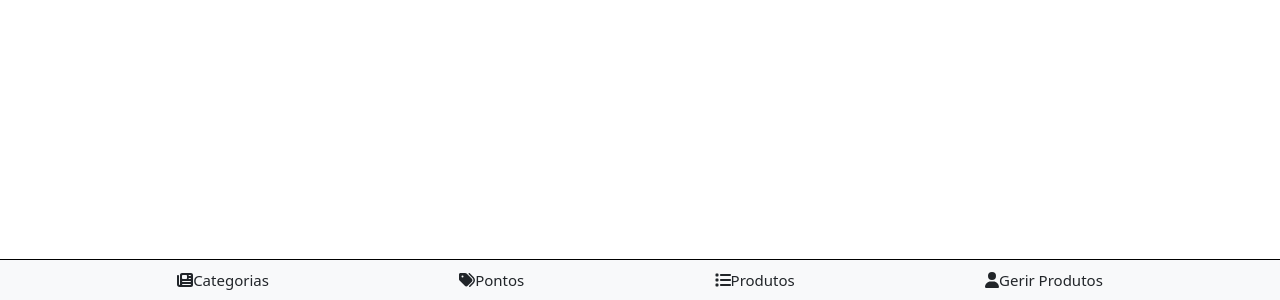
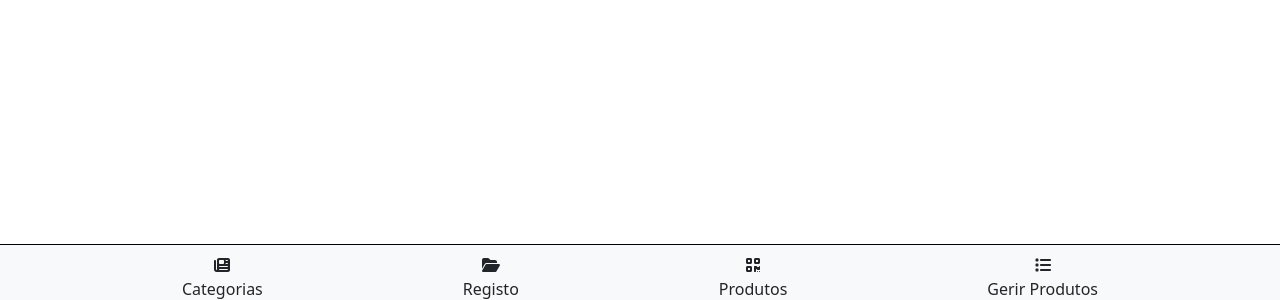
Before and after one commit to GuilhermeBarbosa2002/IO-ACADEMY, a Vue app: page /pontos-ofertas in a window 1280 px wide. Shown: the part 500-800 px from the top of the page. Built offline with nearby package versions, Linux system fonts and the light colour scheme; no server answers.

Commit message:
Registos de trocas

```diff
--- a/src/App.vue
+++ b/src/App.vue
@@ -1,5 +1,5 @@
 <script>
-import Navbar from './components/navbar/NavBar.vue'; // Importe o componente da navbar
+import Navbar from './components/navBar/NavBar.vue'; // Importe o componente da navbar
 import 'bootstrap/dist/css/bootstrap.css';
 import 'bootstrap/dist/js/bootstrap.js';
 
--- a/src/components/GerirProdutos/GerirProdutos.vue
+++ b/src/components/GerirProdutos/GerirProdutos.vue
@@ -140,7 +140,7 @@ export default {
 
       const downloadURL = await getDownloadURL(storageRef);
 
-      const productData = {
+      let productData = {
         nome: this.newProduct.nome,
         pontos: this.newProduct.pontos,
         descricao: this.newProduct.descricao,
--- a/src/components/PontosOfertas/PontosOfertas.vue
+++ /dev/null
@@ -1,30 +0,0 @@
-<template>
-    <div>
-      <div id="qrcode"></div>
-    </div>
-  </template>
-
-  <script>
-  import io from 'socket.io-client';
-
-  export default {
-    mounted() {
-      const socket = io('http://localhost:3000');
-
-      socket.on('connect', () => {
-        console.log('Conectado ao servidor WebSocket');
-
-        // Simulação da leitura do QR code pelo cliente
-        const qrCodeData = 'Dados do QR code';
-        socket.emit('qrCodeRead', qrCodeData);
-      });
-
-      socket.on('qrCodeNotification', (data) => {
-        console.log('Notificação de QR code:', data);
-
-        // Exibir a notificação no cliente ou realizar outras ações
-        alert('QR code lido por outro dispositivo!');
-      });
-    }
-  };
-  </script>
--- a/src/components/Produtos/ProductModal.vue
+++ b/src/components/Produtos/ProductModal.vue
@@ -32,10 +32,29 @@ export default {
       this.$emit('closeModal');
     },
     descontarPontos(produto) {
-      let pontos = localStorage.getItem('points') || 0;
-      pontos = pontos - produto.attributes.pontos
-      localStorage.setItem('points', pontos);
-      alert("Foram descontados " + produto.attributes.pontos + " pontos.")
+      let produtoID = {
+        produto: produto.id
+      };
+      fetch("http://127.0.0.1:1337/api/trocas", {
+        method: "POST",
+        headers: {
+          "Content-Type": "application/json",
+        },
+        body: JSON.stringify({ data: produtoID }),
+      })
+        .then((response) => response.json())
+        .then((data) => {
+          console.log("Product submitted:", data);
+          let pontos = localStorage.getItem('points') || 0;
+          pontos = pontos - produto.attributes.pontos
+          localStorage.setItem('points', pontos);
+          alert("Foram descontados " + produto.attributes.pontos + " pontos.")
+
+        })
+        .catch((error) => {
+          console.error("Error submitting product:", error);
+        });
+
     }
   }
 };
--- /dev/null
+++ b/src/components/Registo/Registo.vue
@@ -0,0 +1,86 @@
+<template>
+  <br>
+  <div>
+    <table class="table table-striped">
+      <thead>
+        <tr>
+          <th>Data e Hora</th>
+          <th>Nome do Produto</th>
+          <th>Imagem</th>
+        </tr>
+      </thead>
+      <tbody>
+        <tr v-for="troca in trocas" :key="troca.id">
+          <td>{{ formatDate(troca.attributes.createdAt) }}</td>
+          <td>{{ troca.attributes.produto.data.attributes.nome }}</td>
+          <td>
+            <img :src="troca.attributes.produto.data.attributes.imagem" alt="Imagem do Produto" height="50">
+          </td>
+        </tr>
+      </tbody>
+    </table>
+  </div>
+</template>
+
+<script>
+export default {
+  data() {
+    return {
+      trocas: [],
+    };
+  },
+  mounted() {
+    this.fetchTrocas();
+  },
+  methods: {
+    fetchTrocas() {
+      fetch('http://127.0.0.1:1337/api/trocas?populate=*')
+        .then(response => response.json())
+        .then(data => {
+          this.trocas = data.data;
+        })
+        .catch(error => {
+          console.error('Error:', error);
+        });
+    },
+    formatDate(date) {
+      const options = {
+        day: 'numeric',
+        month: 'numeric',
+        year: 'numeric',
+        hour: 'numeric',
+        minute: 'numeric',
+        hour12: false
+      };
+      return new Date(date).toLocaleString('en-US', options);
+    },
+  },
+};
+
+  /*
+  import io from 'socket.io-client';
+
+  export default {
+    mounted() {
+      const socket = io('http://localhost:3000');
+
+      socket.on('connect', () => {
+        console.log('Conectado ao servidor WebSocket');
+
+        // Simulação da leitura do QR code pelo cliente
+        const qrCodeData = 'Dados do QR code';
+        socket.emit('qrCodeRead', qrCodeData);
+      });
+
+      socket.on('qrCodeNotification', (data) => {
+        console.log('Notificação de QR code:', data);
+
+        // Exibir a notificação no cliente ou realizar outras ações
+        alert('QR code lido por outro dispositivo!');
+      });
+    }
+  };
+  */
+
+
+</script>
--- a/src/components/navBar/NavBar.vue
+++ b/src/components/navBar/NavBar.vue
@@ -3,26 +3,26 @@
     <div class="container d-flex justify-content-around align-items-end">
       <div class="nav-item">
         <router-link to="/categorias" class="nav-link" active-class="active-link">
-          <font-awesome-icon icon="newspaper" />
-          <span>Categorias</span>
+          <font-awesome-icon class="icon" icon="newspaper" />
+          <p>Categorias</p>
         </router-link>
       </div>
       <div class="nav-item">
-        <router-link to="/pontos-ofertas" class="nav-link" active-class="active-link">
-          <font-awesome-icon icon="tags" />
-          <span>Pontos</span>
+        <router-link to="/registo" class="nav-link" active-class="active-link">
+          <font-awesome-icon class="icon" icon="folder-open" />
+          <p>Registo</p>
         </router-link>
       </div>
       <div class="nav-item">
         <router-link to="/produtos" class="nav-link" active-class="active-link">
-          <font-awesome-icon icon="list" />
-          <span>Produtos</span>
+          <font-awesome-icon class="icon" icon="qrcode" />
+          <p>Produtos</p>
         </router-link>
       </div>
       <div class="nav-item">
         <router-link to="/gerir-produtos" class="nav-link" active-class="active-link">
-          <font-awesome-icon icon="user" />
-          <span>Gerir Produtos</span>
+          <font-awesome-icon class="icon" icon="list" />
+          <p>Gerir Produtos</p>
         </router-link>
       </div>
     </div>
@@ -32,7 +32,7 @@
 
 <style>
 .nav-link {
-    display: flex;
+  display: flexbox;
   flex-direction: column;
   align-items: center;
   text-align: center;
@@ -45,15 +45,15 @@
 }
 
 .active-link {
-    color: black; /* Definir a cor preta para o item ativo */
+  color: black;
+  /* Definir a cor preta para o item ativo */
 }
 
 .navbar {
   position: fixed;
   bottom: 0;
   width: 100%;
-    padding-top: 1rem;
-    padding-bottom: 1rem;
+  height: 7%;
   border-top: 1px solid black;
   background-color: #f8f9fa;
 }
@@ -64,20 +64,19 @@
   align-items: flex-end;
 }
 
-  span{
+span {
   font-size: 15px;
 }
-
 
 </style>
 
 
 <script>
 import { library } from '@fortawesome/fontawesome-svg-core';
-  import { faNewspaper, faTags, faStore, faUser, faList } from '@fortawesome/free-solid-svg-icons';
+import { faNewspaper, faTags, faStore, faUser, faList, faQrcode, faFolderOpen } from '@fortawesome/free-solid-svg-icons';
 import { FontAwesomeIcon } from '@fortawesome/vue-fontawesome';
 
-  library.add(faNewspaper, faTags, faStore, faUser, faList);
+library.add(faNewspaper, faTags, faStore, faUser, faList, faQrcode, faFolderOpen);
 
 export default {
   components: {
--- a/src/router.js
+++ b/src/router.js
@@ -1,12 +1,12 @@
 import { createRouter, createWebHistory } from 'vue-router';
 
 import Categorias from "./components/Categorias/Categorias.vue";
-import PontosOfertas from "./components/PontosOfertas/PontosOfertas.vue";
+import Registo from "./components/Registo/Registo.vue";
 import Produtos from "./components/Produtos/produtos.vue";
 import MinhaConta from "./components/GerirProdutos/GerirProdutos.vue";
 
 const routes = [
-  { path: '/pontos-ofertas', component: PontosOfertas },
+  { path: '/registo', component: Registo },
   { path: '/produtos', component: Produtos },
   { path: '/gerir-produtos', component: MinhaConta },
   { path: '/categorias', component: Categorias },
```
Lines whose indentation alone changed are shown as unchanged.
